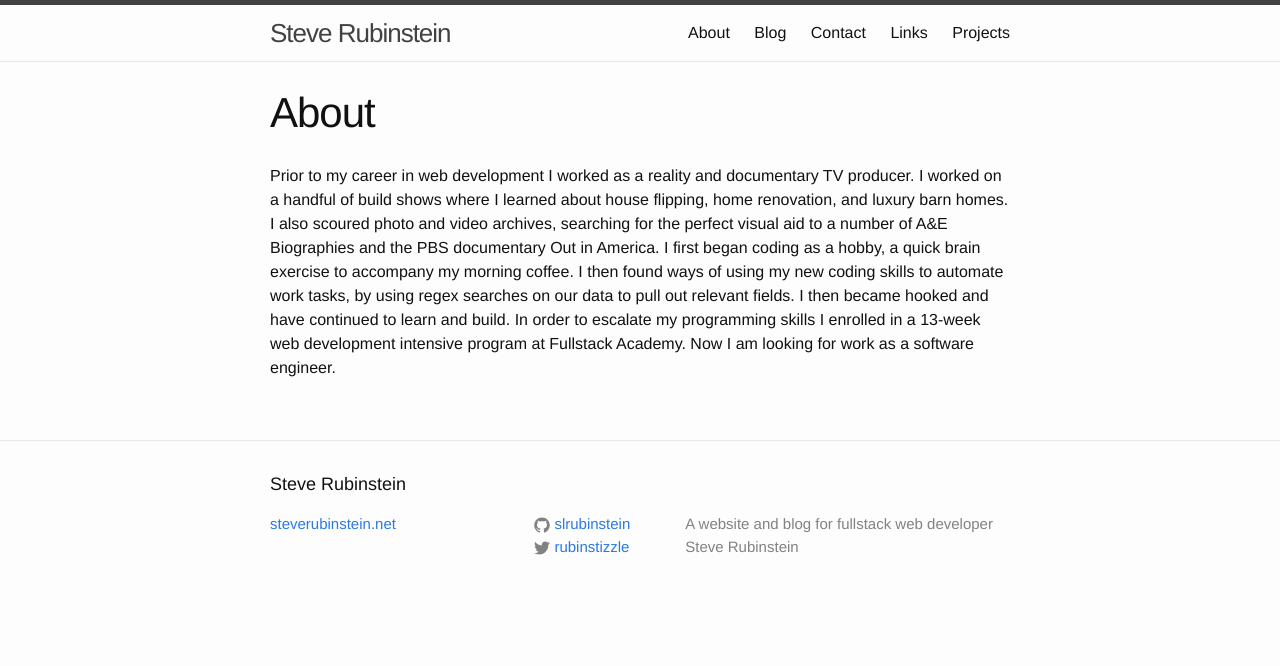
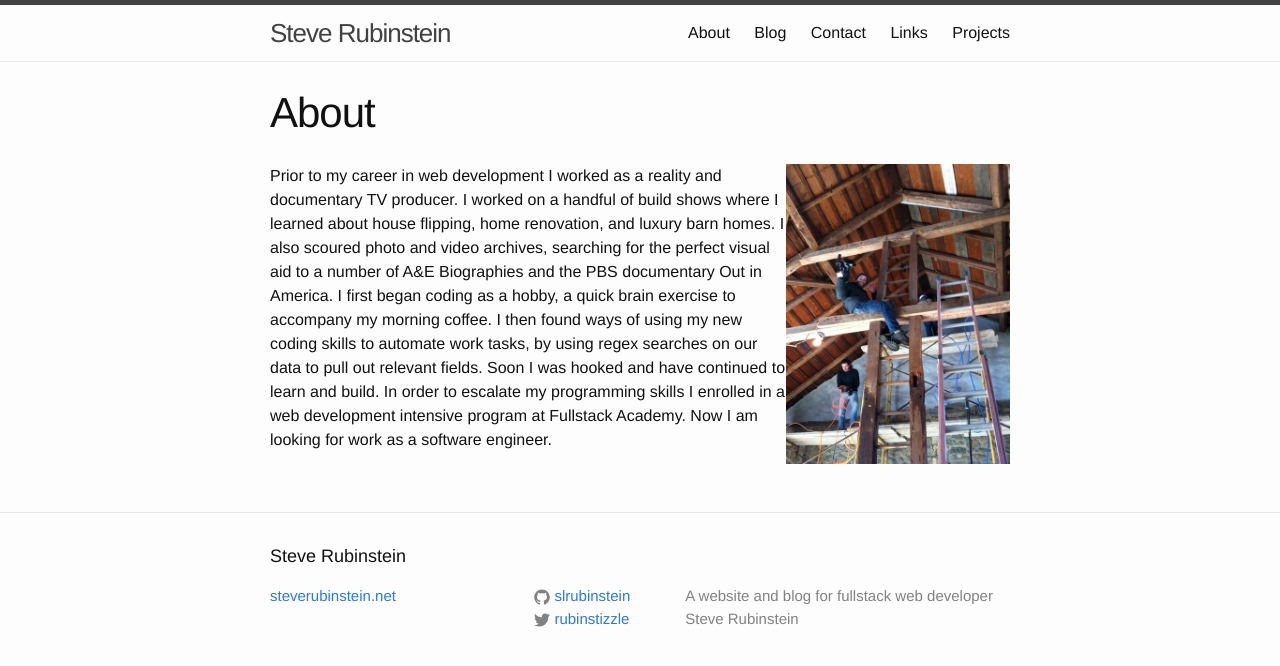
Before and after one commit to slrubinstein/slrubinstein.github.io, a Jekyll site: the page built from about.md, in a window 1280 px wide. Shown: the top 666 px of the page. Built offline with Jekyll 4.4.1, drawn with Linux system fonts in a browser that asks for light colours.

Commit message:
add pictures to home and about

```diff
--- /dev/null
+++ b/_sass/about.scss
@@ -0,0 +1,4 @@
+#barn-pic {
+	float: right;
+	height: 300px;
+}
--- a/_sass/home.scss
+++ b/_sass/home.scss
@@ -1,3 +1,9 @@
+#profile-pic {
+	float: right;
+	height: 200px;
+	border-radius: 50%;
+}
+
 .container {
 	margin-top: 40px;
 }
--- a/about.md
+++ b/about.md
@@ -4,6 +4,7 @@ title: About
 permalink: /about/
 ---
 
+<img id="barn-pic" src="../images/barn_photo.jpg" alt="Me in a barn" />
 Prior to my career in web development I worked as a reality and documentary TV producer. I worked on a handful of build shows where I learned about house flipping, home renovation, and luxury barn homes. I also scoured photo and video archives, searching for the perfect visual aid to a number of A&amp;E Biographies and the PBS documentary Out in America.
 I first began coding as a hobby, a quick brain exercise to accompany my morning coffee. I then found ways of using my new coding skills to automate work tasks, by using regex searches on our data to pull out relevant fields.
-I then became hooked and have continued to learn and build. In order to escalate my programming skills I enrolled in a 13-week web development intensive program at Fullstack Academy. Now I am looking for work as a software engineer.
+Soon I was hooked and have continued to learn and build. In order to escalate my programming skills I enrolled in a web development intensive program at Fullstack Academy. Now I am looking for work as a software engineer.
--- a/css/main.scss
+++ b/css/main.scss
@@ -51,5 +51,6 @@ $on-laptop:        800px;
         "syntax-highlighting",
         "home",
         "links",
-        "projects"
+        "projects",
+        "about"
 ;
--- a/index.html
+++ b/index.html
@@ -5,6 +5,7 @@ permalink: /
 
 Hi! My name is Steve. Welecome!
 
+<img id="profile-pic" src="images/rubinstein_3.jpg" alt="a picture of me" />
 I am a fullstack web developer, trained in JavaScript frameworks. Most of my work is done using the MEAN stack (MongoDB, Express, Angular, and Node), though I know a little Python and Ruby, too.
 
 I have been coding for a year and a half and recently honed my skills at <a href="http://fullstackacademy.com">Fullstack Academy</a> in downtown New York.
```
Also changed, not shown: images/barn_photo.jpg (added), images/rubinstein_3.jpg (added).
